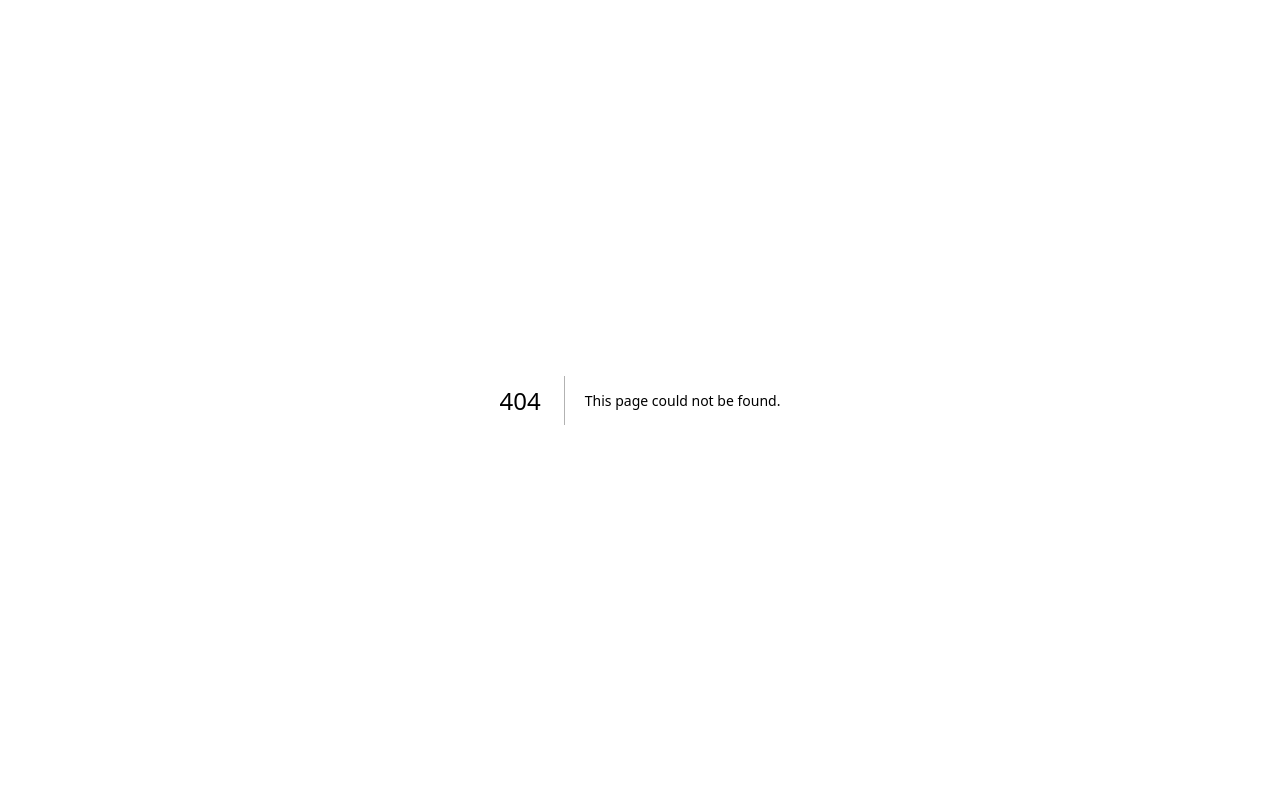
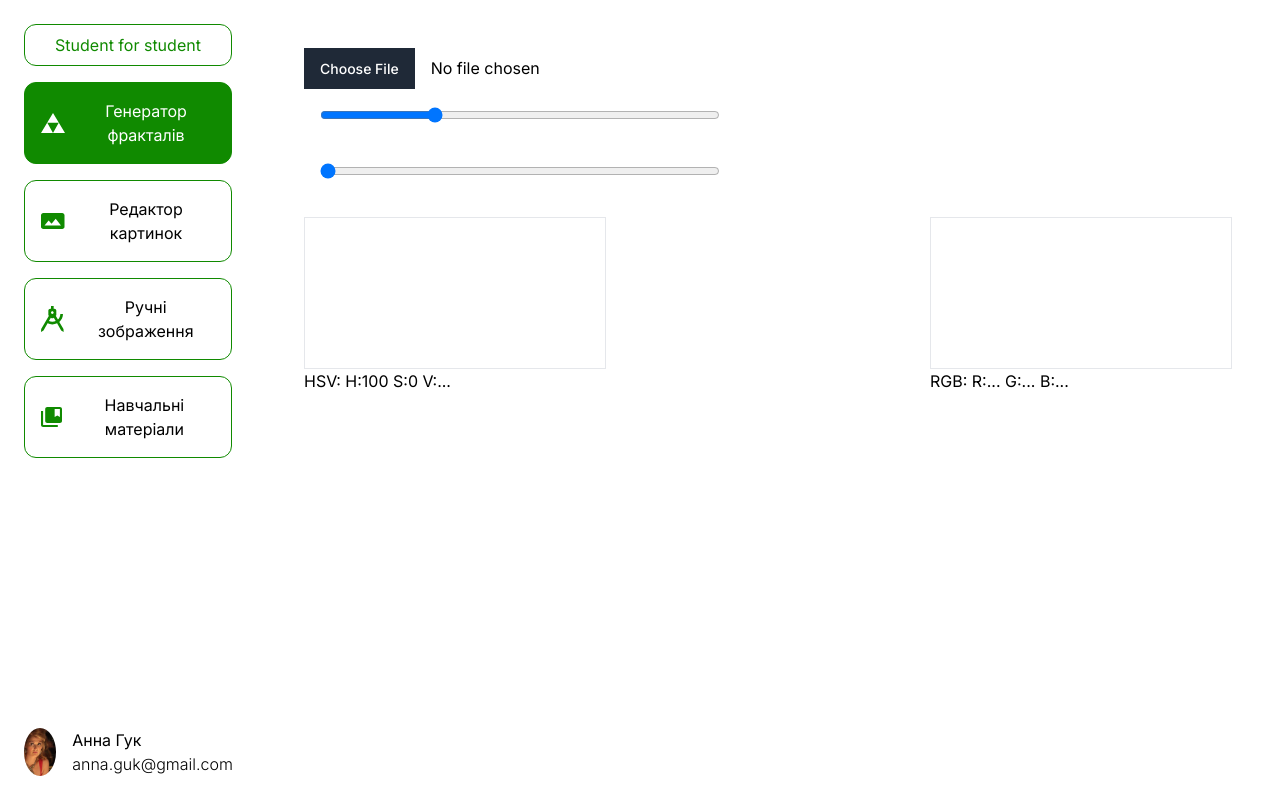
Before and after one commit to Alik1604/cg-labs, a Next.js app: page /platform/images in a window 1280 px wide. Before the commit this address had no page. Built offline with nearby package versions, Linux system fonts and the light colour scheme.

Commit message:
canvases added

```diff
--- a/src/app/page.tsx
+++ b/src/app/page.tsx
@@ -3,8 +3,8 @@
 import React, { useState } from "react";
 import FractalCanvas from "../fractals/fractal_canvas";
 import Slider from "../components/slider";
-import Image from "next/image";
 import { Dropdown } from "flowbite-react";
+import Navigation from "@/components/navigation";
 
 export default function Home() {
   const [scaleValue, setScaleValue] = useState(0);
@@ -15,43 +15,7 @@ export default function Home() {
 
   return (
     <main className="flex min-h-screen flex-row bg-white">
-      <div className="flex min-h-screen w-[20%] flex-col p-6 justify-between">
-        <div className="flex flex-col space-y-4">
-          <button className="bg-white p-2  text-[#108A00] rounded-xl border border-[#108A00]">
-            Student for student
-          </button>
-          <button className="bg-[#108A00] p-4 flex flex-row gap-3  rounded-xl border border-[#108A00] items-center">
-            <Image src="/icons/fractal-1.svg" alt="" width={24} height={24} />
-            <p className="text-white">Генератор фракталів</p>
-          </button>
-          <button className="bg-white p-4 flex flex-row gap-3 text-white rounded-xl border border-[#108A00] items-center">
-            <Image src="/icons/image.svg" alt="" width={24} height={24} />
-            <p className="text-black">Редактор картинок</p>
-          </button>
-          <button className="bg-white p-4 flex flex-row gap-3 text-white rounded-xl border border-[#108A00] items-center">
-            <Image src="/icons/transform.svg" alt="" width={24} height={24} />
-            <p className="text-black">Ручні зображення</p>
-          </button>
-          <button className="bg-white p-4 flex flex-row gap-3 text-white rounded-xl border border-[#108A00] items-center">
-            <Image src="/icons/materials.svg" alt="" width={24} height={24} />
-            <p className="text-black">Навчальні матеріали</p>
-          </button>
-        </div>
-
-        <div className="mt-auto flex items-center">
-          <Image
-            src="/anna.png"
-            alt=""
-            width={48}
-            height={32}
-            className="rounded-[50%] h-[48px] w-[48px]"
-          />
-          <div className="ml-4">
-            <p className="">Анна Гук</p>
-            <p className="font-light">anna.guk@gmail.com</p>
-          </div>
-        </div>
-      </div>
+      <Navigation/>
 
       <div className="flex min-h-screen w-[80%] bg-[#108A000D] justify-center items-center p-12">
         <div className=" w-[80%] h-[100%] items-center justify-center flex">
--- /dev/null
+++ b/src/app/platform/images/page.tsx
@@ -0,0 +1,105 @@
+"use client";
+import Navigation from "@/components/navigation";
+import Slider from "@/components/slider";
+import React, { useState, useRef } from "react";
+
+// Типи для станів, які будуть використовуватися для HSV і RGB значень
+type PixelArray = number[][][];
+
+const Images: React.FC = () => {
+  const [image, setImage] = useState<HTMLImageElement | null>(null);
+  const [pixelArray, setPixelArray] = useState<PixelArray | null>(null);
+  const [hue, setHue] = useState<number>(100);
+  const [saturation, setSaturation] = useState<number>(0);
+  const canvasRef1 = useRef<HTMLCanvasElement>(null);
+  const canvasRef2 = useRef<HTMLCanvasElement>(null);
+
+  const handleImageUpload = (event: React.ChangeEvent<HTMLInputElement>) => {
+    if (event.target.files && event.target.files[0]) {
+      const img = new Image();
+      img.onload = () => {
+        setImage(img);
+
+        const canvas = canvasRef1.current;
+        if (canvas) {
+          const ctx = canvas.getContext("2d");
+          if (ctx) {
+            canvas.width = img.width;
+            canvas.height = img.height;
+            ctx.drawImage(img, 0, 0);
+
+            // Тут можна додати логіку для перетворення зображення в 2D масив пікселів
+            setPixelArray(initializePixelArray(ctx, img.width, img.height));
+          }
+        }
+      };
+      img.src = URL.createObjectURL(event.target.files[0]);
+    }
+  };
+
+  // функція initializePixelArray, яка зчитує пікселі з канвасу
+  const initializePixelArray = (
+    ctx: CanvasRenderingContext2D,
+    width: number,
+    height: number
+  ): PixelArray => {
+    const imageData = ctx.getImageData(0, 0, width, height);
+    const data = imageData.data;
+    const array: PixelArray = [];
+
+    for (let y = 0; y < height; y++) {
+      const row = [];
+      for (let x = 0; x < width; x++) {
+        const index = (y * width + x) * 4;
+        row.push([
+          data[index],
+          data[index + 1],
+          data[index + 2],
+          data[index + 3],
+        ]); // RGB and Alpha
+      }
+      array.push(row);
+    }
+
+    return array;
+  };
+
+  return (
+    <main className="flex min-h-screen flex-row bg-white">
+      <Navigation />
+
+      <div className="flex-grow p-12">
+        <input type="file" accept="image/*" onChange={handleImageUpload} />
+
+        <Slider
+          min={0}
+          max={360}
+          defaultValue={hue}
+          onSliderChange={(newValue: number) => setHue(newValue)}
+        />
+        <Slider
+          min={0}
+          max={100}
+          defaultValue={saturation}
+          onSliderChange={(newValue: number) => setSaturation(newValue)}
+        />
+
+        <div className="flex justify-between my-4">
+          <div>
+            <canvas
+              className="max-w-xl max-h-xl bg-white border"
+              ref={canvasRef1}
+            />
+            <p>HSV: {`H:${hue} S:${saturation} V:...`}</p>
+          </div>
+          <div>
+            <canvas ref={canvasRef2} className="bg-white border" />
+            <p>RGB: {`R:... G:... B:...`}</p>
+          </div>
+        </div>
+      </div>
+    </main>
+  );
+};
+
+export default Images;
--- a/src/components/navigation.tsx
+++ /dev/null
@@ -1,9 +0,0 @@
-import React from 'react'
-
-function Navigation() {
-  return (
-    <div>navigatioN</div>
-  )
-}
-
-export default Navigation
--- /dev/null
+++ b/src/components/navigation/index.tsx
@@ -0,0 +1,46 @@
+import React from "react";
+import Image from "next/image";
+
+function Navigation() {
+  return (
+    <div className="flex min-h-screen w-[20%] flex-col p-6 justify-between">
+      <div className="flex flex-col space-y-4">
+        <button className="bg-white p-2  text-[#108A00] rounded-xl border border-[#108A00]">
+          Student for student
+        </button>
+        <button className="bg-[#108A00] p-4 flex flex-row gap-3  rounded-xl border border-[#108A00] items-center">
+          <Image src="/icons/fractal-1.svg" alt="" width={24} height={24} />
+          <p className="text-white">Генератор фракталів</p>
+        </button>
+        <button className="bg-white p-4 flex flex-row gap-3 text-white rounded-xl border border-[#108A00] items-center">
+          <Image src="/icons/image.svg" alt="" width={24} height={24} />
+          <p className="text-black">Редактор картинок</p>
+        </button>
+        <button className="bg-white p-4 flex flex-row gap-3 text-white rounded-xl border border-[#108A00] items-center">
+          <Image src="/icons/transform.svg" alt="" width={24} height={24} />
+          <p className="text-black">Ручні зображення</p>
+        </button>
+        <button className="bg-white p-4 flex flex-row gap-3 text-white rounded-xl border border-[#108A00] items-center">
+          <Image src="/icons/materials.svg" alt="" width={24} height={24} />
+          <p className="text-black">Навчальні матеріали</p>
+        </button>
+      </div>
+
+      <div className="mt-auto flex items-center">
+        <Image
+          src="/anna.png"
+          alt=""
+          width={48}
+          height={32}
+          className="rounded-[50%] h-[48px] w-[48px]"
+        />
+        <div className="ml-4">
+          <p className="">Анна Гук</p>
+          <p className="font-light">anna.guk@gmail.com</p>
+        </div>
+      </div>
+    </div>
+  );
+}
+
+export default Navigation;
```
